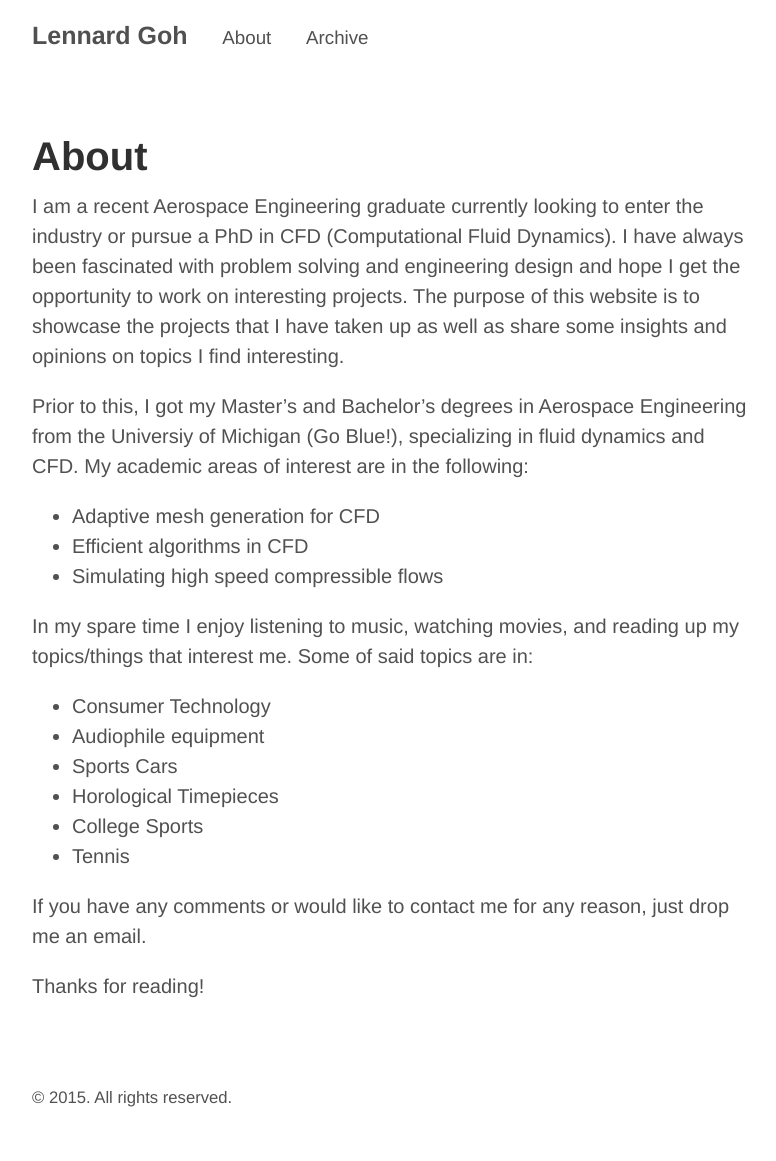
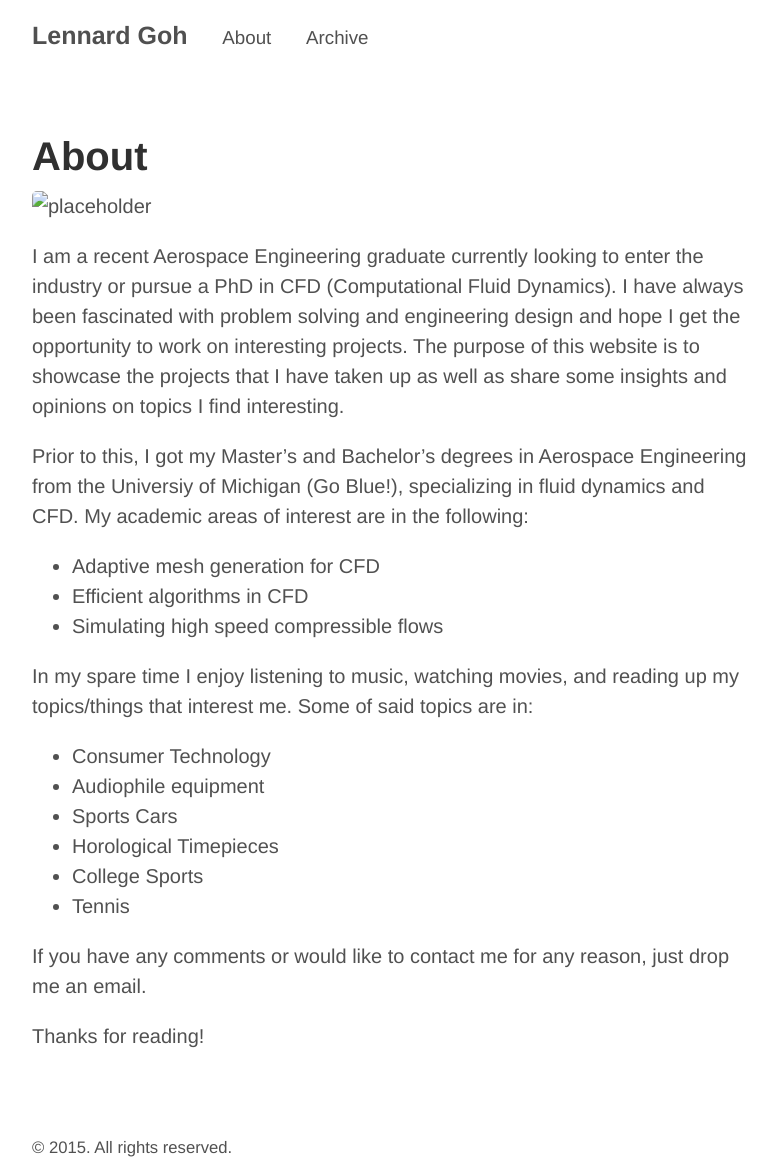
Before and after one commit to lennardgoh/lennardgoh.github.io, a Jekyll site: the page built from about.md, in a window 1280 px wide. Shown: the whole page, without its empty margins (248-1024 px from the left). Built offline with Jekyll 4.4.1, drawn with Linux system fonts in a browser that asks for light colours; Markdown is read by kramdown in place of the engine named in the settings; before the commit the page ends 1111 px from its top, so only the background shows below that.

Commit message:
Update about me picture

```diff
--- a/about.md
+++ b/about.md
@@ -2,6 +2,8 @@
 layout: page
 title: About
 ---
+
+![placeholder](./images/aboutMe.jpg "Large example image")
 
 I am a recent Aerospace Engineering graduate currently looking to enter the industry or pursue a PhD in CFD (Computational Fluid Dynamics). I have always been fascinated with problem solving and engineering design and hope I get the opportunity to work on interesting projects. The purpose of this website is to showcase the projects that I have taken up as well as share some insights and opinions on topics I find interesting.
 
```
Also changed, not shown: images/aboutMe.jpg (added), 11 other files.
